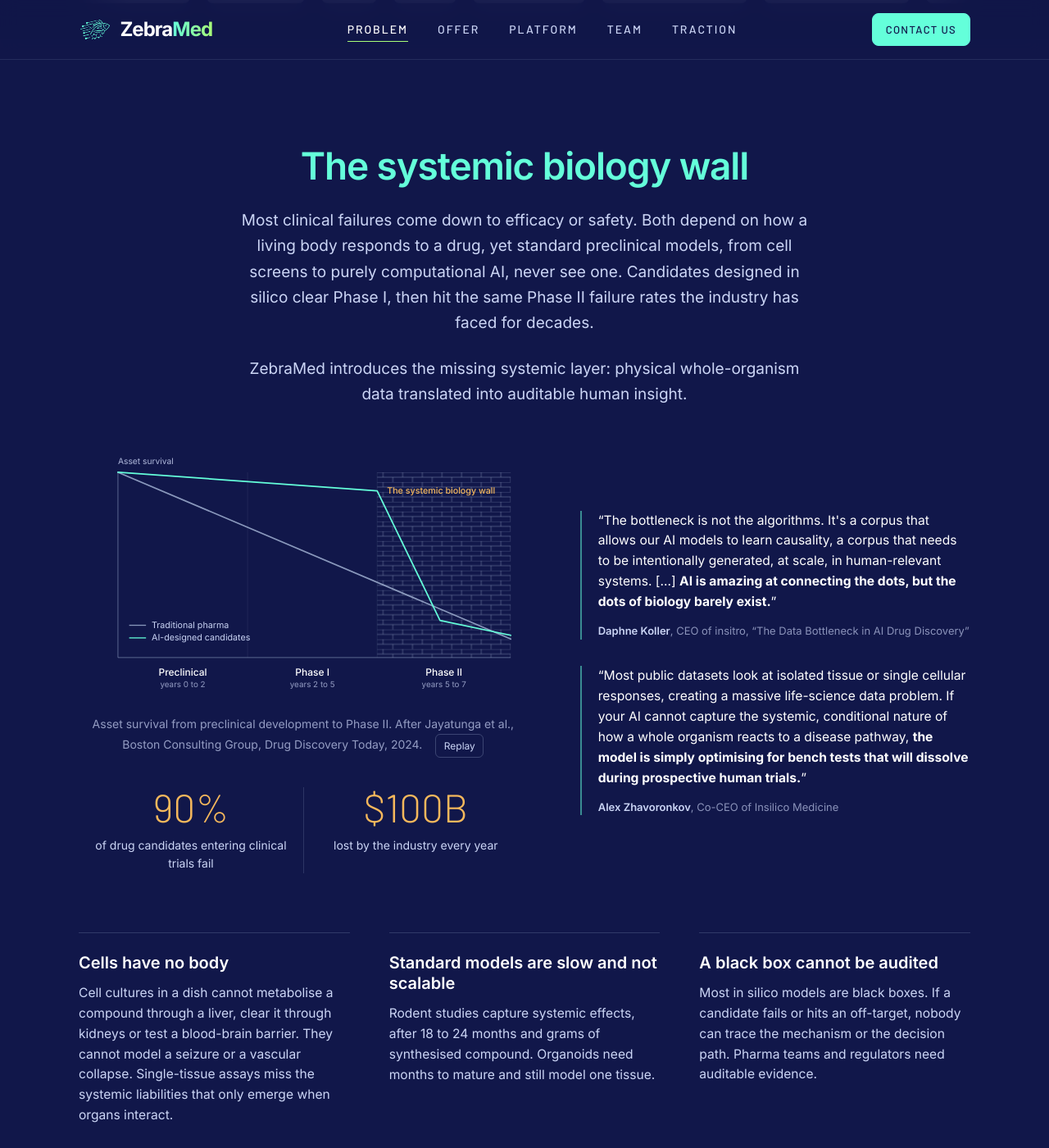
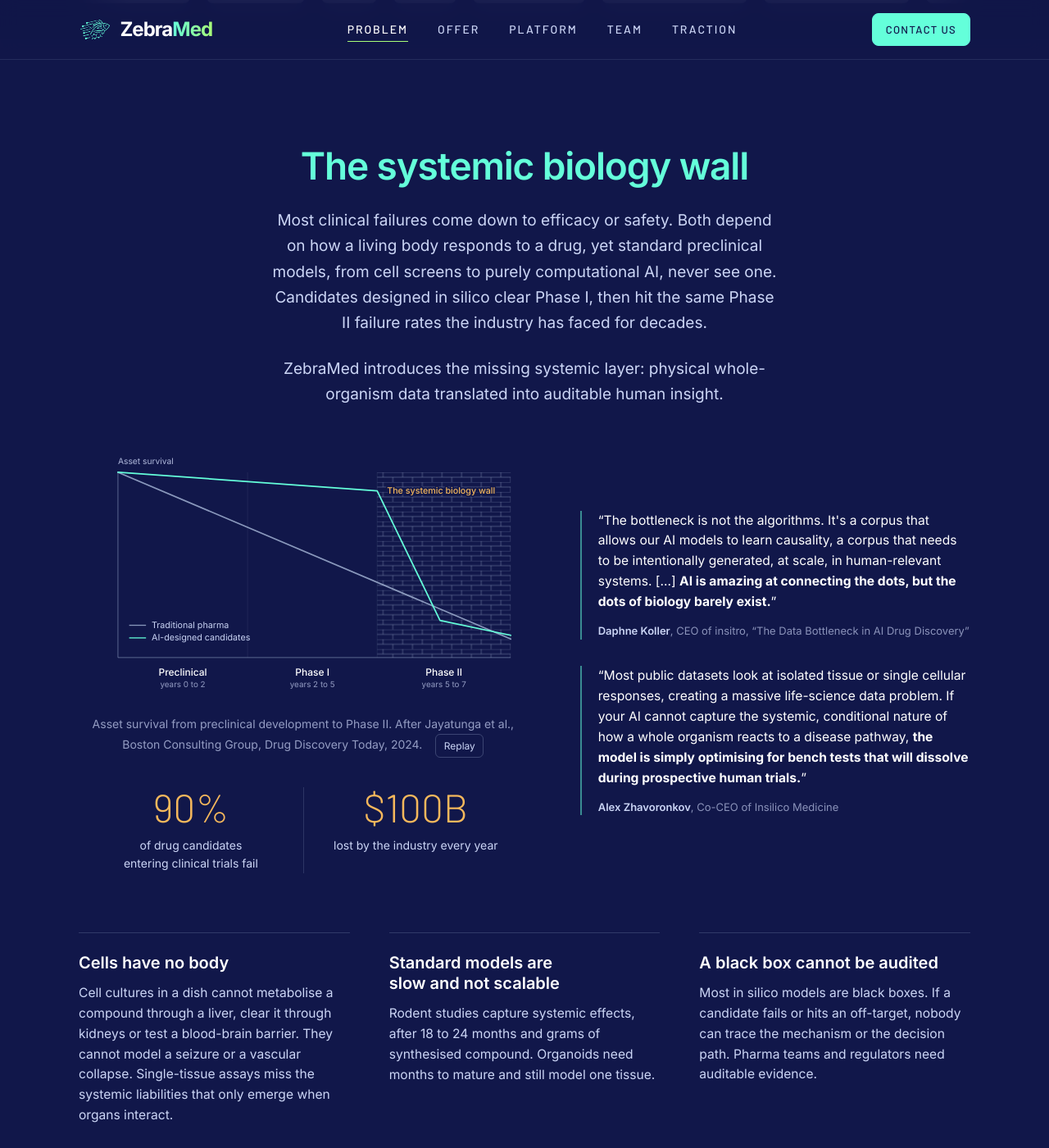
Before and after one commit to zebramed/zebramed.bio, a Jekyll site: the page built from index.html, in a window 1280 px wide and 1400 px high, scrolled down 963 px. Shown: the whole window at 82% size. Built offline with Jekyll 4.4.1, drawn with Linux system fonts in a browser that asks for light colours.

Commit message:
Layout: polish pass outside the platform film. The desktop nav starts at 1024 (the hamburger and Contact below), and the header fits 320; paragraphs hold about 70 characters (54ch, ledes 52ch) and running text avoids a lone last word; team, board, causes, impact measures and news lay out as rows or two by two on tablets; small standalone links and buttons get a 44px hit area; the hero ring keeps its laptop size when stacked, and on short laptop screens the cue stays in the first screen; the wall label carries a halo; Replay is hidden under reduced motion; the nav highlights the section being read, whatever its height

```diff
--- a/_includes/header.html
+++ b/_includes/header.html
@@ -7,7 +7,7 @@
             <span class="brand-title"><span class="text-text-light">Zebra</span><span class="gradient-text">Med</span></span>
         </a>
 
-        <nav class="nav hidden md:flex" aria-label="Main navigation">
+        <nav class="nav" aria-label="Main navigation">
             <a href="{{ home }}#problem" class="nav-link">Problem</a>
             <a href="{{ home }}#offer" class="nav-link">Offer</a>
             <a href="{{ home }}#platform" class="nav-link">Platform</a>
@@ -18,7 +18,7 @@
         <div class="header-actions">
             <a href="mailto:{{ site.email }}" class="btn btn-solid btn-sm" aria-label="Email ZebraMed">Contact us</a>
 
-            <button id="mobile-menu-btn" class="menu-btn md:hidden" aria-label="Toggle navigation menu" aria-expanded="false" aria-controls="mobile-menu">
+            <button id="mobile-menu-btn" class="menu-btn" aria-label="Toggle navigation menu" aria-expanded="false" aria-controls="mobile-menu">
                 <svg class="w-6 h-6" fill="none" stroke="currentColor" viewBox="0 0 24 24" aria-hidden="true">
                     <path class="menu-icon" stroke-linecap="round" stroke-linejoin="round" stroke-width="2" d="M4 6h16M4 12h16M4 18h16"/>
                     <path class="close-icon hidden" stroke-linecap="round" stroke-linejoin="round" stroke-width="2" d="M6 18L18 6M6 6l12 12"/>
@@ -27,7 +27,7 @@
         </div>
     </div>
 
-    <nav id="mobile-menu" class="wrap md:hidden hidden" aria-label="Mobile navigation">
+    <nav id="mobile-menu" class="wrap hidden" aria-label="Mobile navigation">
         <div class="mobile-nav">
             <a href="{{ home }}#problem" class="nav-link">Problem</a>
             <a href="{{ home }}#offer" class="nav-link">Offer</a>
--- a/_layouts/personal.html
+++ b/_layouts/personal.html
@@ -23,7 +23,7 @@
     <div class="relative max-w-2xl mx-auto px-4 sm:px-6 min-h-screen flex flex-col justify-center py-16">
 
         <div class="text-center mb-10">
-            <a href="{{ '/' | relative_url }}" aria-label="ZebraMed - Back to homepage">
+            <a href="{{ '/' | relative_url }}" class="person-logo" aria-label="ZebraMed - Back to homepage">
                 <span class="logo-mask mx-auto mb-4" aria-hidden="true"></span>
             </a>
         </div>
@@ -35,7 +35,7 @@
             {%- assign member = site.data.team | where: "page", page.permalink | first %}
             <p class="mt-6 mx-auto text-text-medium leading-relaxed">{{ member.bio | default: page.bio }}</p>
 
-            <div class="mt-8 flex flex-col sm:flex-row items-center justify-center gap-4">
+            <div class="person-actions mt-8 flex flex-col sm:flex-row items-center justify-center gap-4">
                 {% if page.linkedin %}
                 <a href="{{ page.linkedin }}" target="_blank" rel="noopener noreferrer" class="inline-flex items-center gap-2 border border-accent-primary text-accent-primary px-5 py-2.5 rounded-md text-sm font-medium hover:bg-accent-primary hover:text-bg-dark transition-colors">
                     <svg class="w-4 h-4" fill="currentColor" viewBox="0 0 24 24" aria-hidden="true">
@@ -56,7 +56,7 @@
         {{ content }}
 
         <div class="mt-10 text-center">
-            <a href="{{ '/' | relative_url }}" class="text-sm text-text-medium hover:text-accent-primary transition-colors">&larr; Back to zebramed.bio</a>
+            <a href="{{ '/' | relative_url }}" class="person-back text-sm text-text-medium hover:text-accent-primary transition-colors">&larr; Back to zebramed.bio</a>
         </div>
 
         <div class="mt-8 text-center text-xs text-text-medium opacity-50">
--- a/assets/css/main.scss
+++ b/assets/css/main.scss
@@ -67,6 +67,13 @@
 }
 
 p { max-width: 62ch; color: var(--color-text-medium); }
+/* 54ch of Inter holds about 70 characters per line (62ch ran to 80-89); ledes, a size up, keep
+   a little fewer. The platform film sets its own measure. */
+:where(p):not([data-platform] *) { max-width: 54ch; }
+/* running text keeps more than one word on its last line; headings and short centred labels
+   balance their lines. Class rules below (.title, .vision...) still win. The platform film sets its own. */
+:where(p, li, dd, figcaption):not([data-platform] *) { text-wrap: pretty; }
+:where(h1, h2, h3, h4, .numeral-label):not([data-platform] *) { text-wrap: balance; }
 .muted { color: rgba(var(--color-text-light-rgb), 0.62); }
 .nowrap { white-space: nowrap; }
 
@@ -97,7 +104,7 @@
 .vision {
     font-family: var(--font-family-sans); font-weight: 500;
     font-size: clamp(1.1875rem, 1.9vw, 1.375rem); line-height: 1.35; letter-spacing: -0.01em;
-    color: var(--color-text-light); margin-top: 0.75rem;
+    color: var(--color-text-light); margin: 0.75rem auto 0;
     text-wrap: balance;
 }
 .title-sm { font-size: clamp(1.5rem, 2.6vw, 2rem); letter-spacing: -0.02em; }
@@ -108,7 +115,7 @@
     font-weight: 500; font-size: 0.8125rem; letter-spacing: 0.16em; text-transform: uppercase;
     color: var(--color-accent-secondary); max-width: none;
 }
-.lede { font-size: 1.125rem; line-height: 1.65; color: var(--color-text-medium); max-width: 58ch; text-wrap: pretty; }
+.lede { font-size: 1.125rem; line-height: 1.65; color: var(--color-text-medium); max-width: 52ch; text-wrap: pretty; }
 @media (min-width: 768px) { .lede { font-size: 1.1875rem; } }
 
 .section-head { max-width: 48rem; margin-inline: auto; text-align: center; }
@@ -158,8 +165,9 @@
 .brand-title { font-weight: 700; font-size: 1.5rem; letter-spacing: -0.04em; line-height: 1; }
 .brand-title-sm { font-size: 1.125rem; }
 
-/* .nav takes its display from Tailwind (hidden / md:flex) */
-.nav { align-items: center; gap: 2.25rem; }
+/* the full navigation needs ~860px beside the brand and Contact; narrower, it folds into the menu */
+.nav { display: none; align-items: center; gap: 2.25rem; }
+@media (min-width: 1024px) { .nav { display: flex; } .menu-btn, #mobile-menu { display: none; } }
 .nav-link {
     position: relative;
     font-family: var(--font-family-display); font-weight: 500;
@@ -170,7 +178,8 @@
 .nav-link:hover, .nav-link.active { color: var(--color-text-light); }
 .nav-link:hover::after, .nav-link.active::after { width: 100%; }
 .header-actions { display: flex; align-items: center; gap: 0.75rem; }
-.menu-btn { padding: 0.5rem; color: var(--color-text-medium); }
+/* a 44px target; its padding sits in the gutter so the icon lines up with the content edge */
+.menu-btn { padding: 0.625rem; margin-right: -0.625rem; color: var(--color-text-medium); }
 .menu-btn:hover { color: var(--color-text-light); }
 
 #mobile-menu { max-height: 0; overflow: hidden; transition: max-height 300ms ease; }
@@ -197,11 +206,23 @@
 }
 .btn-sm { padding: 0.55rem 1rem; font-size: 0.8125rem; }
 @media (max-width: 479px) { .header-actions .btn-sm { padding: 0.45rem 0.75rem; font-size: 0.75rem; letter-spacing: 0.08em; } .brand-title { font-size: 1.25rem; } .brand .logo-mask { width: 32px; height: 32px; } }
+/* the smallest phones: brand, Contact and the menu button fit in 288px */
+@media (max-width: 379px) { .header-bar, .header-actions { gap: 0.5rem; } .brand { gap: 0.5rem; } .header-actions .btn-sm { padding-inline: 0.6rem; } }
 .btn-solid { background: var(--color-accent-primary); color: var(--color-bg-dark); border: 1px solid var(--color-accent-primary); }
 .btn-solid:hover { background: #8fffe6; border-color: #8fffe6; }
 .btn-outline { background: transparent; color: var(--color-text-light); border: 1px solid rgba(var(--color-accent-primary-rgb), 0.6); }
 .btn-outline:hover { background: rgba(var(--color-accent-primary-rgb), 0.1); border-color: var(--color-accent-primary); }
 .btn.is-pending { opacity: 0.55; cursor: not-allowed; }
+/* touch: small standalone links and buttons get a hit area of at least 44 x 44 px, centred on
+   them and invisible, so the layout does not move. Links inside running text are left alone. */
+.brand, .nav-link, .header-actions .btn, .cue, .fig-controls button, .fig-replay, .links a,
+.site-footer a, .footer-legal a, .legal-nav a, .legal-meta a, .person-logo, .person-back { position: relative; }
+.brand::before, .nav-link::before, .header-actions .btn::before, .cue::before, .fig-controls button::before,
+.fig-replay::before, .links a::before, .site-footer a::before, .footer-legal a::before, .legal-nav a::before,
+.legal-meta a::before, .person-logo::before, .person-back::before {
+    content: ''; position: absolute; left: 50%; top: 50%; transform: translate(-50%, -50%);
+    width: max(100%, 44px); height: max(100%, 44px);
+}
 .links a { color: var(--color-accent-secondary); text-decoration: none; margin-right: 1.25rem; font-size: 0.9375rem; }
 .links a:hover { text-decoration: underline; text-underline-offset: 3px; }
 .pending-inline { color: var(--color-flag); font-size: 0.8125rem; }
@@ -373,6 +394,8 @@
 .fig-wall .brick { stroke: var(--color-line); stroke-opacity: 0.5; stroke-width: 0.9; fill: none; }
 .fig-wall .wall  { opacity: 0; transition: opacity 900ms ease 1500ms; }
 .fig-wall .wall-label { fill: var(--color-flag); font-size: 12.5px; font-weight: 500; opacity: 0; transition: opacity 600ms ease 2000ms; }
+/* a halo in the page colour keeps the label clear of the bricks behind it */
+.fig-wall .wall-label { paint-order: stroke; stroke: var(--color-bg-dark); stroke-width: 4px; stroke-linejoin: round; }
 .fig-wall.is-drawn .wall, .fig-wall.is-drawn .wall-label { opacity: 1; }
 .fig-wall .pending { fill: var(--color-flag); font-size: 11px; font-weight: 500; }
 .wall-compact .tick { font-size: 11px; }
@@ -408,7 +431,11 @@
 .hero { position: relative; overflow: hidden; padding-block: 3.5rem 5rem; }
 @media (min-width: 1024px) { .hero { padding-block: 5rem 7rem; } }
 .hero-grid { display: grid; gap: 3rem; align-items: center; }
+/* under 360px the 2rem minimum would leave "From" alone above "whole-organism" */
+@media (max-width: 359px) { .hero .display { font-size: 8.75vw; } }
 @media (min-width: 1024px) { .hero-grid { grid-template-columns: 7fr 6fr; gap: 2rem; } }
+/* short laptop screens: the copy starts at the top so the cue stays in the first screen */
+@media (min-width: 1024px) and (max-height: 760px) { .hero { padding-block: 3rem 5rem; } .hero-grid { align-items: start; } }
 .hero-copy .lede { margin-top: 2rem; font-size: clamp(1.25rem, 1.7vw, 1.4375rem); line-height: 1.45; }
 .hero-copy .cue { margin-top: 2.5rem; }
 .hero-art { position: relative; }
@@ -421,6 +448,8 @@
     mask-image: radial-gradient(closest-side, rgba(0, 0, 0, 0.15), #000 55%, transparent 100%);
 }
 .hero-art .fig { position: relative; z-index: 1; }
+/* stacked under the copy, the ring keeps to the size it has beside it on a laptop */
+@media (max-width: 1023px) { .hero-art { width: 100%; max-width: 34rem; margin-inline: auto; } }
 @media (min-width: 1024px) { .hero-art { margin-right: -1.5rem; } }
 
 /* ecosystem strip */
@@ -447,11 +476,17 @@
 .fade-right { background: linear-gradient(to left, var(--color-bg-deep), transparent); }
 
 /* three and two columns */
+/* three columns need ~290px each; on tablets the items stack (and lay out as rows, below) */
 .trio { display: grid; gap: 2.5rem; margin-top: 4.5rem; }
-@media (min-width: 768px) { .trio { grid-template-columns: repeat(3, minmax(0, 1fr)); gap: 3rem; } }
-.trio-tight { margin-top: 1.25rem; gap: 2rem; }
+@media (min-width: 1024px) { .trio { grid-template-columns: repeat(3, minmax(0, 1fr)); gap: 3rem; } }
+/* board rows: on the founders' columns, closer together */
+.trio-tight { margin-top: 1.25rem; row-gap: 2rem; }
 .duo { display: grid; gap: 1.5rem; margin-top: 4rem; }
-@media (min-width: 768px) { .duo { grid-template-columns: repeat(2, minmax(0, 1fr)); } }
+@media (min-width: 768px) {
+    .duo { grid-template-columns: repeat(2, minmax(0, 1fr)); }
+    .duo > :last-child:nth-child(odd) { grid-column: 1 / -1; }  /* an odd card out takes the full row, */
+    .duo > :last-child:nth-child(odd) .feature-logos { max-width: 30rem; }  /* its logos the tile size of the others */
+}
 
 /* offer: one card per development stage, benefits lined up at the foot */
 .offer { border-top: 1px solid rgba(var(--color-line-rgb), 0.12); }
@@ -466,6 +501,11 @@
 /* problem: causes as an editorial row */
 .cause { border-top: 1px solid rgba(var(--color-line-rgb), 0.22); padding-top: 1.5rem; }
 .cause p { margin-top: 0.75rem; font-size: 0.975rem; }
+/* tablets: each cause a row, its title beside its text */
+@media (min-width: 640px) and (max-width: 1023px) {
+    .cause { display: grid; grid-template-columns: minmax(0, 14rem) minmax(0, 1fr); column-gap: 2.5rem; }
+    .cause p { margin-top: 0; }
+}
 
 /* impact and traction: large numerals */
 .impact .title { max-width: 30ch; margin-inline: auto; }
@@ -473,6 +513,11 @@
 @media (min-width: 768px) {
     .numerals { grid-template-columns: repeat(var(--cols, 3), minmax(0, 1fr)); gap: 0; }
     .numeral + .numeral { border-left: 1px solid rgba(var(--color-line-rgb), 0.2); }
+}
+/* four measures on a tablet: two by two, each row with its own divider */
+@media (min-width: 768px) and (max-width: 1023px) {
+    .numerals[style*="--cols: 4"] { grid-template-columns: repeat(2, minmax(0, 1fr)); row-gap: 3rem; }
+    .numerals[style*="--cols: 4"] .numeral:nth-child(odd) { border-left: 0; }
 }
 .numeral { text-align: center; padding: 0 1.5rem; }
 .numeral-value {
@@ -484,7 +529,7 @@
 .numeral .pending-inline { margin-top: 0.5rem; }
 .numerals.is-quiet { margin-top: 4.5rem; }
 .numerals.is-quiet .numeral-value:not(.is-placeholder) { font-size: 2.75rem; }
-.basis { margin: 3rem auto 0; text-align: center; font-size: 0.875rem; color: rgba(var(--color-text-light-rgb), 0.6); }
+.basis { margin: 3rem auto 0; text-align: center; font-size: 0.875rem; color: rgba(var(--color-text-light-rgb), 0.6); text-wrap: balance; }
 
 /* platform rows */
 .rows { display: grid; gap: 5rem; margin-top: 4.5rem; }
@@ -644,8 +689,16 @@
 .person .links { margin-top: 1rem; }
 .board { margin-top: 6rem; padding-top: 4rem; border-top: 1px solid rgba(var(--color-line-rgb), 0.14); }
 .board > div { margin-top: 2.5rem; }
-.member p { font-size: 0.9375rem; }
+.member p { font-size: 0.9375rem; line-height: 1.6; }
 .member-photo { display: block; width: 56px; height: 56px; border-radius: 50%; object-fit: cover; border: 1px solid rgba(var(--color-line-rgb), 0.3); margin-bottom: 0.875rem; }
+/* tablets: one person per row, the photo beside the text */
+@media (min-width: 640px) and (max-width: 1023px) {
+    .person, .member { display: grid; grid-template-columns: 112px minmax(0, 1fr); column-gap: 2rem; align-items: start; }
+    .member { grid-template-columns: 56px minmax(0, 1fr); column-gap: 1.25rem; }
+    .person > *, .member > * { grid-column: 2; }
+    .person > .person-photo, .member > .member-photo { grid-column: 1; grid-row: 1 / span 6; margin-bottom: 0; }
+    .person-name { margin-top: 0.25rem; }
+}
 .mentors { margin-top: 3rem; font-size: 0.875rem; color: rgba(var(--color-text-light-rgb), 0.62); max-width: 60ch; }
 .mentors.is-alone { margin-top: 0; }
 
@@ -654,6 +707,7 @@
     border: 1px solid rgba(var(--color-accent-primary-rgb), 0.28); border-radius: 1rem;
     padding: 2rem; background: rgba(255, 255, 255, 0.02);
 }
+@media (max-width: 639px) { .feature { padding: 1.5rem; } }
 .feature .h3 { margin-top: 0.75rem; }
 .feature p:not(.label) { margin-top: 0.75rem; font-size: 0.9375rem; }
 /* partner logos at the foot of a card: equal tiles, three to a row in every card, each logo
@@ -669,7 +723,12 @@
 .news { margin-top: 4.5rem; }
 .news-list { list-style: none; margin: 1.25rem 0 0; padding: 0; display: grid; }
 .news-list li { display: flex; flex-direction: column; gap: 0.35rem; padding: 1rem 0; border-top: 1px solid rgba(var(--color-line-rgb), 0.18); }
-@media (min-width: 768px) { .news-list { grid-template-columns: repeat(4, minmax(0, 1fr)); gap: 2rem; } .news-list li { padding-top: 1.25rem; } }
+/* two by two on tablets, four across from 1024; an odd last item takes the full row on tablets */
+@media (min-width: 640px) {
+    .news-list { grid-template-columns: repeat(2, minmax(0, 1fr)); gap: 0.5rem 2rem; } .news-list li { padding-top: 1.25rem; }
+    .news-list li:last-child:nth-child(odd) { grid-column: 1 / -1; }
+}
+@media (min-width: 1024px) { .news-list { grid-template-columns: repeat(4, minmax(0, 1fr)); } .news-list li:last-child:nth-child(odd) { grid-column: auto; } }
 .news-date { font-family: var(--font-family-display); font-weight: 500; font-size: 0.8125rem; letter-spacing: 0.12em; text-transform: uppercase; color: var(--color-accent-secondary); }
 .news-text { font-size: 0.9375rem; color: var(--color-text-medium); }
 
@@ -692,11 +751,16 @@
 }
 
 /* personal pages: one quiet card */
+.person-logo { display: inline-block; vertical-align: top; }
+.person-actions a { min-height: 2.75rem; justify-content: center; }
+/* phones: the two buttons stack at one width */
+@media (max-width: 639px) { .person-actions { align-items: stretch; width: 100%; max-width: 14rem; margin-inline: auto; } }
 .card-bg { background: rgba(255, 255, 255, 0.03); border: 1px solid rgba(var(--color-line-rgb), 0.2); border-radius: 0.75rem; }
 .border-accent-primary-50 { border-color: rgba(var(--color-accent-primary-rgb), 0.5); }
 
 /* legal pages (_layouts/legal.html): one reading column, English then French */
-.legal-wrap { max-width: 48rem; }
+/* as wide as the reading measure (54ch) plus the gutters, so the column sits centred */
+.legal-wrap { max-width: calc(54ch + 4rem); }
 .legal-head .title { margin-top: 0.75rem; }
 .legal-meta { margin-top: 1rem; font-size: 0.875rem; color: rgba(var(--color-text-light-rgb), 0.62); }
 .legal-meta a, .legal-body a { color: var(--color-accent-primary); text-decoration: underline; text-decoration-thickness: 1px; text-underline-offset: 0.2em; }
@@ -707,7 +771,7 @@
 .legal-body p, .legal-body li { font-size: 1rem; line-height: 1.7; }
 .legal-body p { margin-top: 1rem; }
 .legal-body ul { list-style: disc; margin-top: 1rem; padding-left: 1.25rem; display: grid; gap: 0.5rem; }
-.legal-body li { max-width: 62ch; color: var(--color-text-medium); }
+.legal-body li { max-width: 54ch; color: var(--color-text-medium); }
 .legal-body li::marker { color: var(--color-accent-secondary); }
 .legal-body strong { font-weight: 600; color: var(--color-text-light); }
 .legal-facts {
@@ -740,6 +804,7 @@
     .fig-loop [data-play] { display: none; }
     .fig-wall .series { transition: none; stroke-dashoffset: 0 !important; }
     .fig-wall .wall, .fig-wall .wall-label { opacity: 1; transition: none; }
+    .fig-replay { display: none; }  /* the chart is drawn already; there is nothing to replay */
     .cue svg, .nav-link::after, .btn, .site-header { transition: none; }
     .is-enhanced .row.is-active { animation: none; }
     .pf-narration.is-fresh { animation: none; }
--- a/assets/js/main.js
+++ b/assets/js/main.js
@@ -113,15 +113,17 @@
     }
 
     if (sections.length > 0 && navLinks.length > 0) {
+        // A section is current while it crosses a thin band 40% down the screen, whatever its
+        // height (a share of the section's own area never fires once it is taller than the screen).
         const navObserver = new IntersectionObserver((entries) => {
             entries.forEach(entry => {
-                if (!entry.isIntersecting) return;
-                const id = entry.target.getAttribute('id');
+                const href = `#${entry.target.getAttribute('id')}`;
                 navLinks.forEach(link => {
-                    link.classList.toggle('active', link.getAttribute('href') === `#${id}`);
+                    if (entry.isIntersecting) link.classList.toggle('active', link.getAttribute('href') === href);
+                    else if (link.getAttribute('href') === href) link.classList.remove('active');
                 });
             });
-        }, { threshold: 0.3, rootMargin: '-80px 0px -50% 0px' });
+        }, { rootMargin: '-40% 0px -59% 0px' });
         sections.forEach(section => navObserver.observe(section));
     }
 });
```
